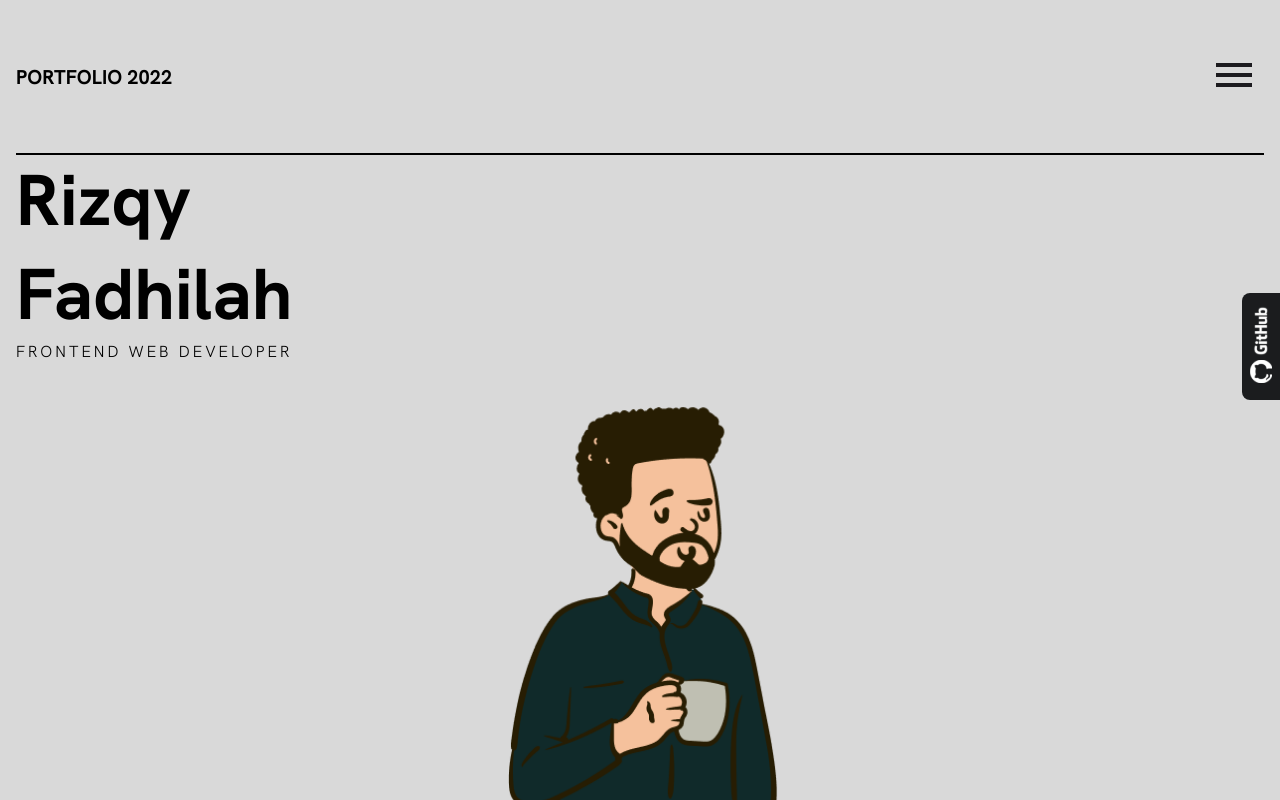
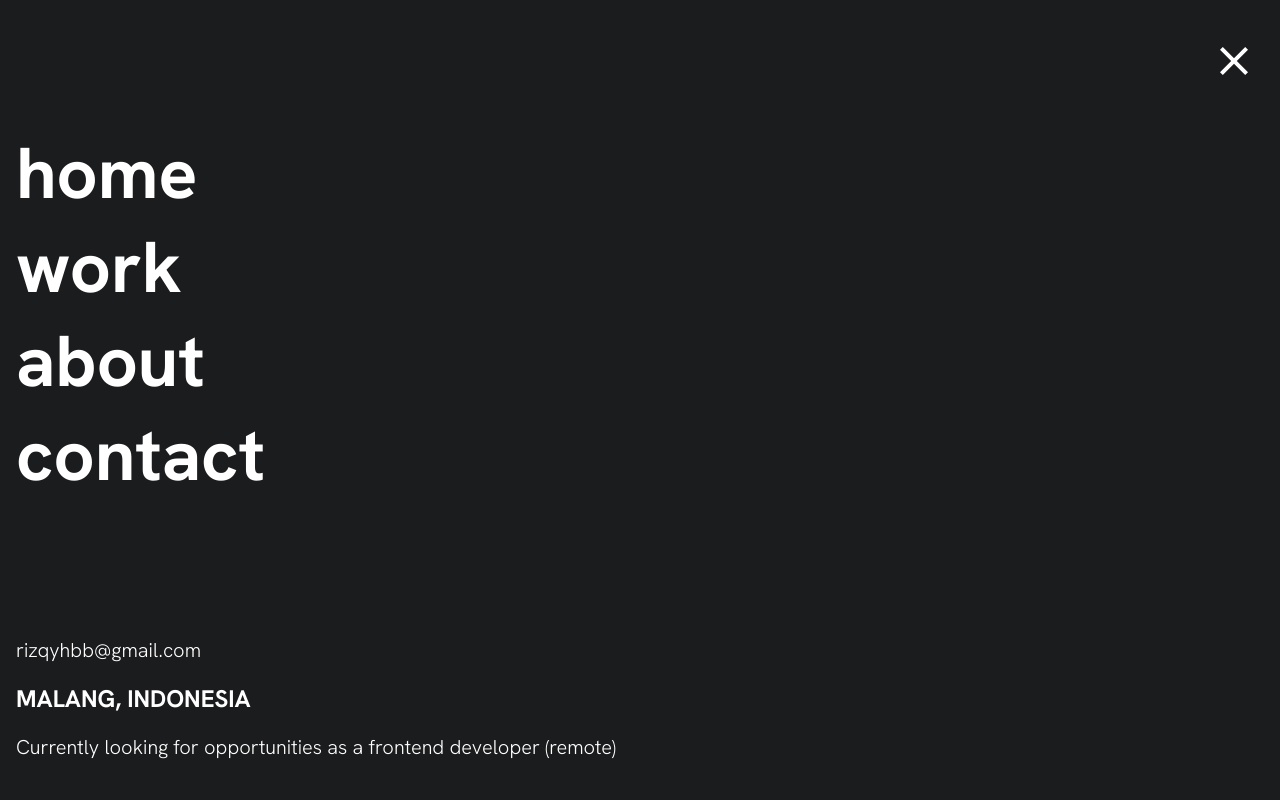
Before and after one commit to rizqyhbb/my-portfolio, a Next.js app: page / in a window 1280 px wide. Both pictures are taken after a click on the button 1234 px from the left and 76 px from the top of the page. Built offline with nearby package versions, Linux system fonts and the light colour scheme.

Commit message:
fixed menu layout

```diff
--- a/src/components/Icon.tsx
+++ b/src/components/Icon.tsx
@@ -23,16 +23,28 @@ export const Github = () => (
 
 export const Menu = ({ fill = "#1C1B1F", size = "24" }: IIcon) => (
   <svg width={size} height={size} viewBox="0 0 24 24" fill="none" xmlns="http://www.w3.org/2000/svg">
-    <mask id="mask0_114_12" style={{ maskType: "alpha" }} maskUnits="userSpaceOnUse" x="0" y="0" width="24" height="24">
-      <rect width="24" height="24" fill="#D9D9D9" />
+    <mask id="mask0_114_12" style={{ maskType: "alpha" }} maskUnits="userSpaceOnUse" x="0" y="0" width={size} height={size}>
+      <rect width={size} height={size} fill="#D9D9D9" />
     </mask>
     <g mask="url(#mask0_114_12)">
       <path d="M3 18V16H21V18H3ZM3 13V11H21V13H3ZM3 8V6H21V8H3Z" fill={fill} />
     </g>
   </svg>
+)
+
+export const Close = ({ fill = "#1C1B1F", size = "24" }: IIcon) => (
+  <svg width={size} height={size} viewBox="0 0 24 24" fill="none" xmlns="http://www.w3.org/2000/svg">
+    <mask id="mask0_115_237" style={{ maskType: "alpha" }} maskUnits="userSpaceOnUse" x="0" y="0" width={size} height={size}>
+      <rect width={size} height={size} fill={fill} />
+    </mask>
+    <g mask="url(#mask0_115_237)">
+      <path d="M6.4 19L5 17.6L10.6 12L5 6.4L6.4 5L12 10.6L17.6 5L19 6.4L13.4 12L19 17.6L17.6 19L12 13.4L6.4 19Z" fill="white" />
+    </g>
+  </svg>
 
 )
 export default {
+  Close,
   Github,
   Menu
 }
--- a/src/components/index.ts
+++ b/src/components/index.ts
@@ -1,3 +1,3 @@
 export { default as Github } from "./github";
-export { default as Layout } from "./layout";
+export { default as Layout } from "./Layout";
 export { default as Navbar } from "./navbar";
--- a/src/components/navbar/Navbar.module.css
+++ b/src/components/navbar/Navbar.module.css
@@ -7,7 +7,7 @@
   display: flex;
   align-items: center;
   justify-content: space-between;
-  padding: 50px 16px;
+  padding: 36px 16px;
   animation: opacity 2s;
 }
 
@@ -33,6 +33,50 @@
   animation: slide 2s cubic-bezier(0.65, 0, 0.18, 1.02);
 }
 
+.menu {
+  height: 100vh;
+  width: 100%;
+  position: absolute;
+  z-index: 2;
+  background-color: var(--black);
+  color: white;
+  animation: slide 1s cubic-bezier(0.65, 0, 0.18, 1.02);
+}
+
+.containerLink {
+  display: grid;
+  margin-left: 16px;
+}
+
+.link {
+  font-size: 72px;
+  font-weight: bold;
+  color: inherit;
+}
+
+.close {
+  padding: 36px 16px;
+  text-align: right;
+}
+
+.footer {
+  display: grid;
+  row-gap: 20px;
+  position: absolute;
+  bottom: 40px;
+  margin-left: 16px;
+}
+
+.footer p {
+  font-size: 20px;
+  font-weight: lighter;
+}
+
+.footer > p:nth-child(2) {
+  font-weight: bold;
+  font-size: 24px;
+}
+
 @keyframes slide {
   0% {
     width: 0;
--- a/src/components/navbar/index.tsx
+++ b/src/components/navbar/index.tsx
@@ -1,19 +1,47 @@
+import Link from "next/link";
+import { useState } from "react";
 import Icon from "../Icon";
 import styles from "./Navbar.module.css";
 
 const Navbar = () => {
+  const [openMenu, setOpenMenu] = useState<boolean>(false)
   return (
+    <>
       <div className={styles.container}>
         <div className={styles.titleContainer}>
           <div className={styles.title}>
             PORTFOLIO 2022
           </div>
-        <button className={styles.button}>
+          <button className={styles.button} onClick={() => setOpenMenu(true)}>
             <Icon.Menu size="48" />
           </button>
         </div>
         <div className={styles.border} />
       </div>
+
+      {openMenu &&
+        <div className={styles.menu}>
+          <div className={styles.close}>
+            <button className={styles.button} onClick={() => setOpenMenu(false)}>
+              <Icon.Close size="48" fill="white" />
+            </button>
+          </div>
+          <div className={styles.containerLink}>
+            <Link className={styles.link} href="/home">home</Link>
+            <Link className={styles.link} href="/work">work</Link>
+            <Link className={styles.link} href="/about">about</Link>
+            <Link className={styles.link} href="/contact">contact</Link>
+          </div>
+          <div className={styles.footer}>
+            <p>rizqyhbb@gmail.com</p>
+            <p>MALANG, INDONESIA</p>
+            <p>
+              Currently looking for opportunities as a frontend developer (remote)
+            </p>
+          </div>
+        </div>
+      }
+    </>
   )
 }
 
--- a/src/styles/Home.module.css
+++ b/src/styles/Home.module.css
@@ -18,6 +18,7 @@
   padding-left: 16px;
   margin-top: 153px;
   margin-bottom: auto;
+  padding-top: 16px;
 }
 
 .title {
```
Lines whose indentation alone changed are shown as unchanged.
